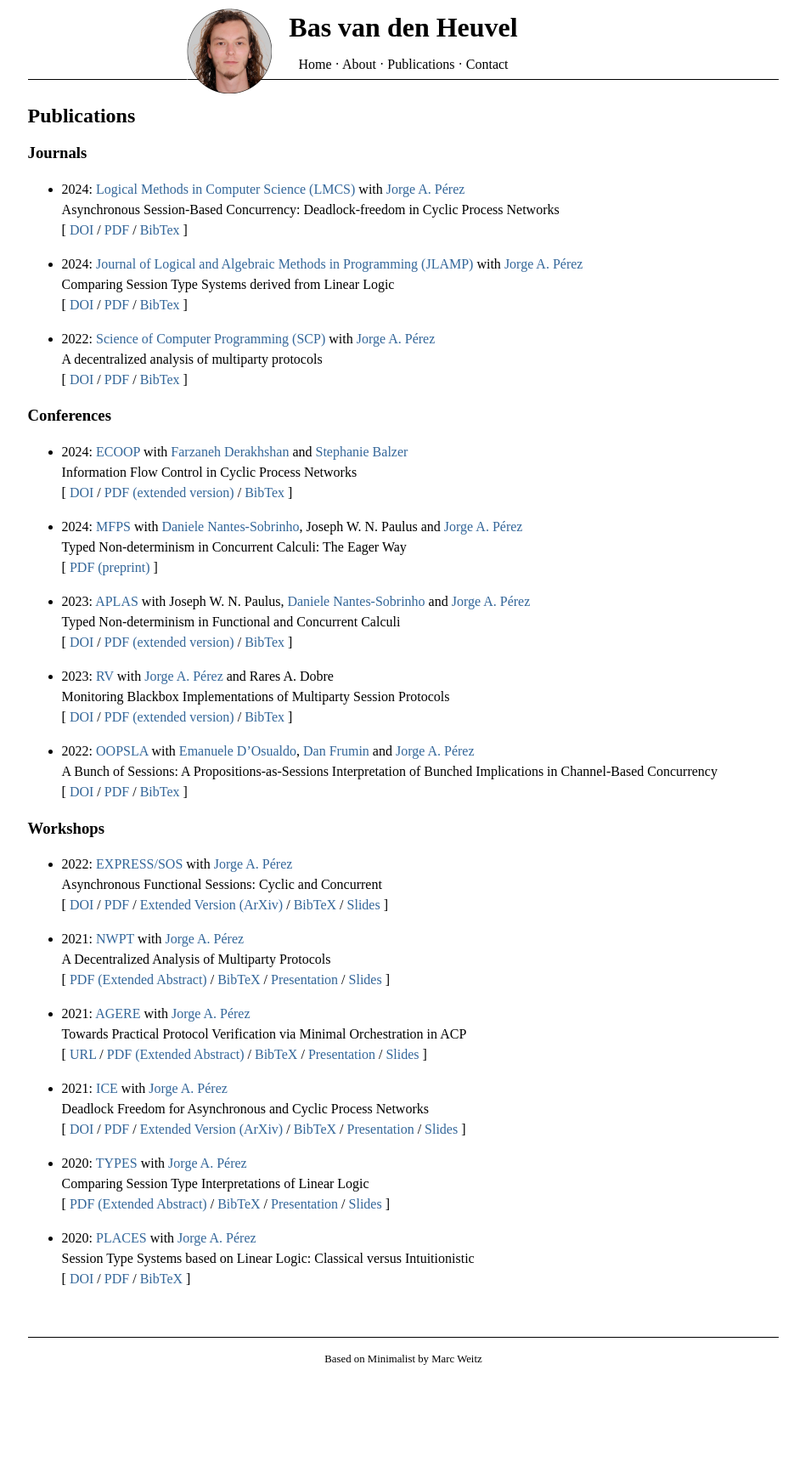
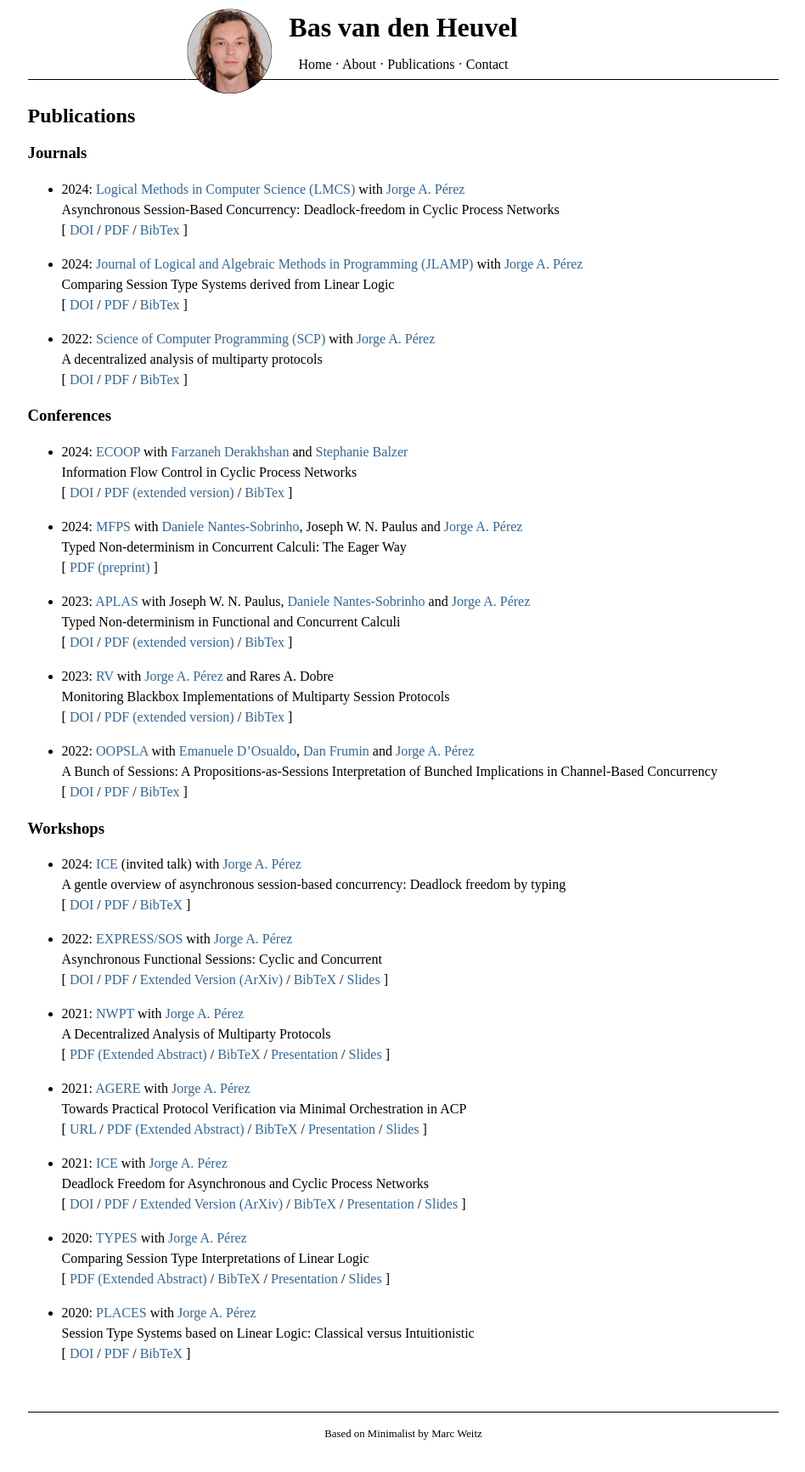
Before and after one commit to basvdheuvel/basvdheuvel.github.io, a Jekyll site: the page built from publications.md, in a window 1280 px wide. Shown: the whole page at 85% size, without its empty margins (165-1113 px from the left). Built offline with Jekyll 4.4.1, drawn with Linux system fonts in a browser that asks for light colours; before the commit the page ends 1644 px from its top, so only the background shows below that.

Commit message:
Update gems and pubs

```diff
--- a/publications.md
+++ b/publications.md
@@ -102,6 +102,18 @@ permalink: /pubs/
 
 ### Workshops
 
+* 2024: [ICE](https://www.discotec.org/2024/ice) (invited talk) with [Jorge A. Pérez](https://www.jperez.nl/)
+    <br />
+    A gentle overview of asynchronous session-based concurrency: Deadlock freedom by typing
+    <br />
+    \[
+    [DOI](https://doi.org/10.4204/EPTCS.414.1)
+    /
+    [PDF](https://arxiv.org/pdf/2412.08232v1)
+    /
+    [BibTeX]({{site.url}}{{site.baseurl}}/assets/static/bibtex/ice2024.bib)
+    ]
+
 * 2022: [EXPRESS/SOS](https://express-sos2022.github.io/) with [Jorge A. Pérez](https://www.jperez.nl/)
     <br />
     Asynchronous Functional Sessions: Cyclic and Concurrent
```
Also changed, not shown: assets/static/bibtex/ice2024.bib (added, +15 -0 lines), index.md (+8 -8 lines), Gemfile.lock, 1 other file.
